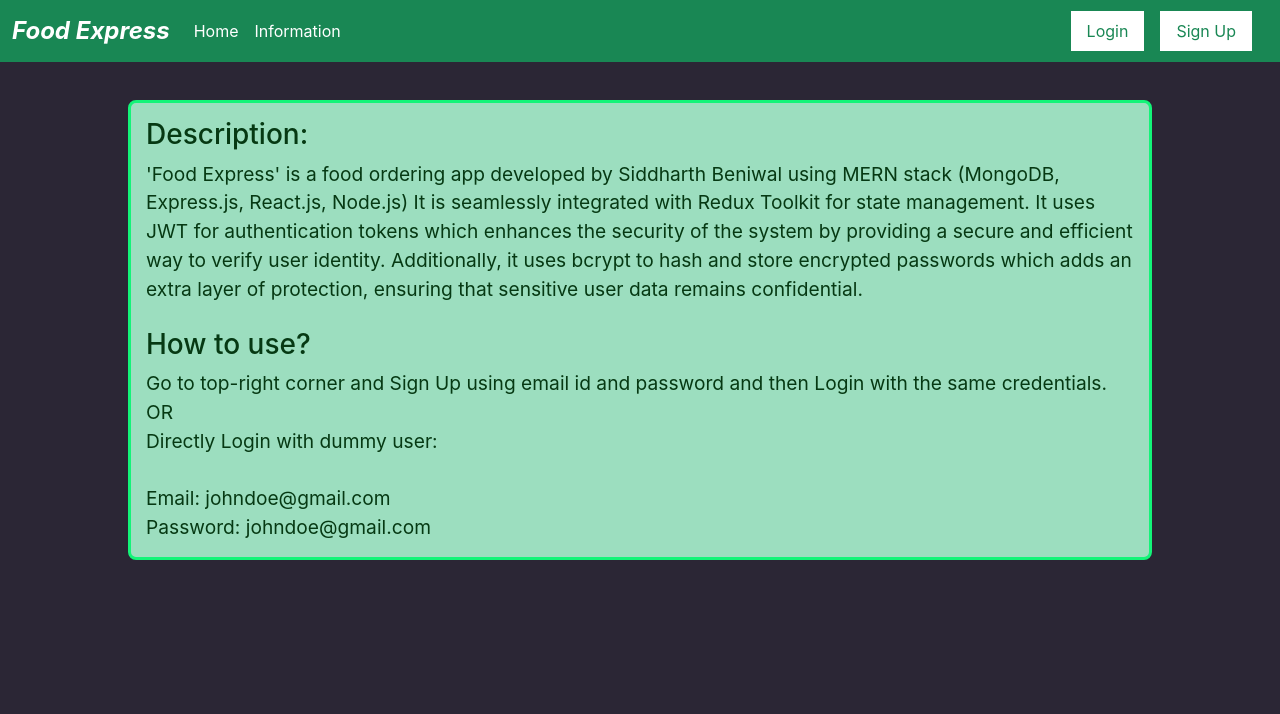
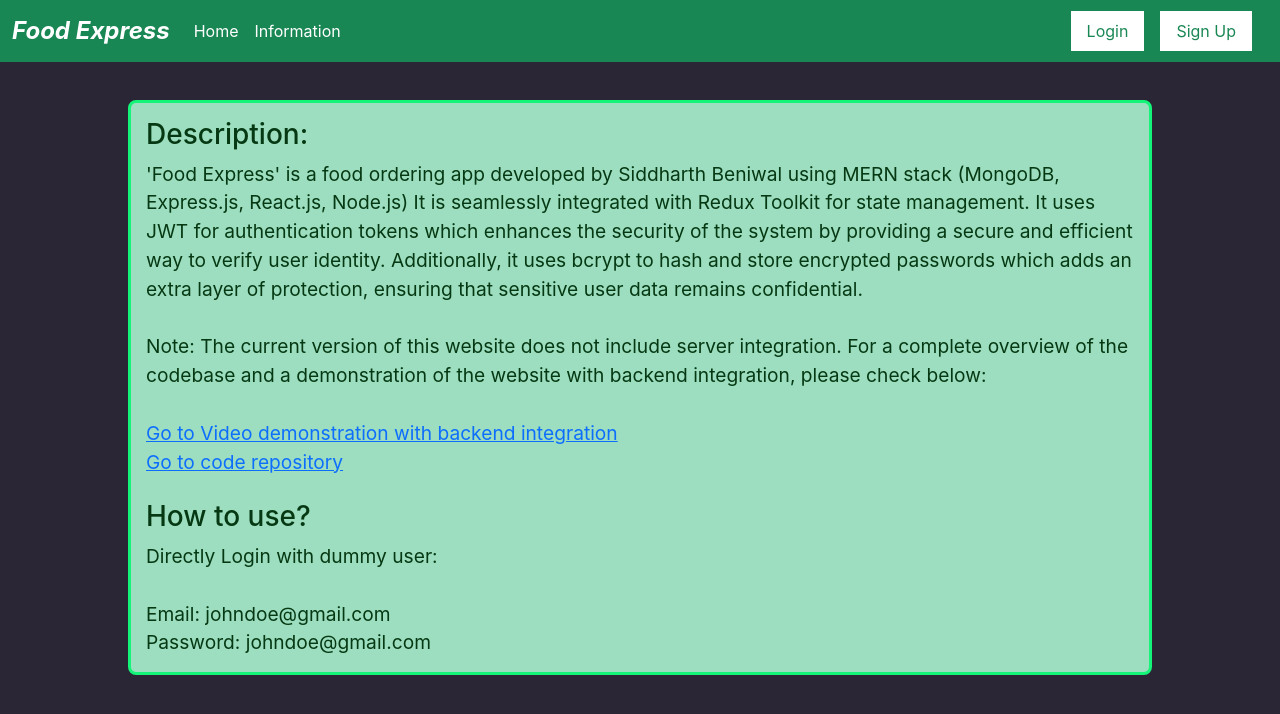
Before and after one commit to Siddharthbeniwal/Food-Express, a React (Create React App) app: page /aboutUs in a window 1280 px wide. Shown: the top 714 px of the page. Built offline with nearby package versions, Linux system fonts and the light colour scheme.

Commit message:
Info changes for 'isFrontendOnly'

```diff
--- a/src/appConstants.js
+++ b/src/appConstants.js
@@ -1,9 +1,9 @@
 let env_url = "https://foodexpressbackend-s61j.onrender.com";
 
 // use this code when server is running locally
-// if (window.location.hostname === "localhost") {
-//   env_url = "http://localhost:5000";
-// }
+if (window.location.hostname === "localhost") {
+  env_url = "http://localhost:5000";
+}
 
 export const API_URLS = {
   SIGN_UP: `${env_url}/api/createUser`,
@@ -25,6 +25,41 @@ export const ABOUT_US_INFO = {
   LOGIN_INFO_2: "Directly Login with dummy user:",
 
   CREDENTIAL: "johndoe@gmail.com",
+
+  ABOUT_US_TEXT_FRONTEND_ONLY: (
+    <>
+      'Food Express' is a food ordering app developed by Siddharth Beniwal using
+      MERN stack (MongoDB, Express.js, React.js, Node.js) It is seamlessly
+      integrated with Redux Toolkit for state management. It uses JWT for
+      authentication tokens which enhances the security of the system by
+      providing a secure and efficient way to verify user identity.
+      Additionally, it uses bcrypt to hash and store encrypted passwords which
+      adds an extra layer of protection, ensuring that sensitive user data
+      remains confidential.
+      <br />
+      <br />
+      Note: The current version of this website does not include server
+      integration. For a complete overview of the codebase and a demonstration
+      of the website with backend integration, please check below:
+      <br />
+      <br />
+      <a
+        href="https://drive.google.com/file/d/11QUvA5GaTwPHY-CXkIG2jOGtNKd070Rz/view?usp=sharing"
+        target="_blank"
+        rel="noopener noreferrer"
+      >
+        Go to Video demonstration with backend integration
+      </a>
+      <br />
+      <a
+        href="https://github.com/Siddharthbeniwal/Food-Express"
+        target="_blank"
+        rel="noopener noreferrer"
+      >
+        Go to code repository
+      </a>
+    </>
+  ),
 };
 
 export const LOGIN_ALERT_MSG = "Please login to add items to your cart.";
--- a/src/screens/AboutUs.js
+++ b/src/screens/AboutUs.js
@@ -1,28 +1,34 @@
 import React from "react";
-import { ABOUT_US_INFO } from '../appConstants'
+import { useSelector } from "react-redux";
+import {
+  ABOUT_US_INFO,
+} from "../appConstants";
 
 const AboutUs = () => {
+  const isFrontendOnly = useSelector((state) => state.isFrontendOnly);
   return (
     <div className="about-us-container">
-
       <h3>Description:</h3>
-            {ABOUT_US_INFO.ABOUT_US_TEXT}
-
+      {isFrontendOnly
+        ? ABOUT_US_INFO.ABOUT_US_TEXT_FRONTEND_ONLY
+        : ABOUT_US_INFO.ABOUT_US_TEXT}
       <h3 className="mt-4">How to use?</h3>
-
+      {!isFrontendOnly ? (
+        <>
           {ABOUT_US_INFO.LOGIN_INFO_1}
           <br />
           OR
           <br />
+        </>
+      ) : null}
       {ABOUT_US_INFO.LOGIN_INFO_2}
       <br />
       <br />
       Email: {ABOUT_US_INFO.CREDENTIAL}
       <br />
       Password: {ABOUT_US_INFO.CREDENTIAL}
-
     </div>
-    )
-}
+  );
+};
 
 export default AboutUs;
--- a/src/screens/MyOrders.js
+++ b/src/screens/MyOrders.js
@@ -5,6 +5,7 @@ import { API_URLS, ORDER } from "../appConstants";
 const MyOrders = () => {
   const [myOrdersList, setMyOrdersList] = useState([]);
   const isFrontendOnly = useSelector((state) => state.isFrontendOnly);
+  const cartData = useSelector((state) => state.cartData);
 
   const fetchMyOrders = async () => {
     const userEmail = localStorage.getItem("userEmail");
@@ -29,6 +30,18 @@ const MyOrders = () => {
 
   useEffect(() => {
     if (isFrontendOnly) {
+      const structuredOrders =
+        cartData?.length > 0
+          ? [
+              {
+                data: [...cartData].reverse(),
+                orderDate: new Date().toDateString(),
+              },
+            ]
+          : [];
+
+      setMyOrdersList(structuredOrders);
+
       return;
     }
     fetchMyOrders();
@@ -39,7 +52,7 @@ const MyOrders = () => {
       <table className="order-table">
         My Orders
         <hr />
-        {myOrdersList.length > 0
+        {myOrdersList?.length > 0
           ? myOrdersList.map((item, index) => (
               <div key={index}>
                 <div style={{ marginTop: "25px" }} />
@@ -68,7 +81,7 @@ const MyOrders = () => {
                 <div style={{ marginBottom: "25px" }} />
               </div>
             ))
-          : "No data to show"}
+          : "No orders to show"}
       </table>
     </div>
   );
```
Lines whose indentation alone changed are shown as unchanged.
